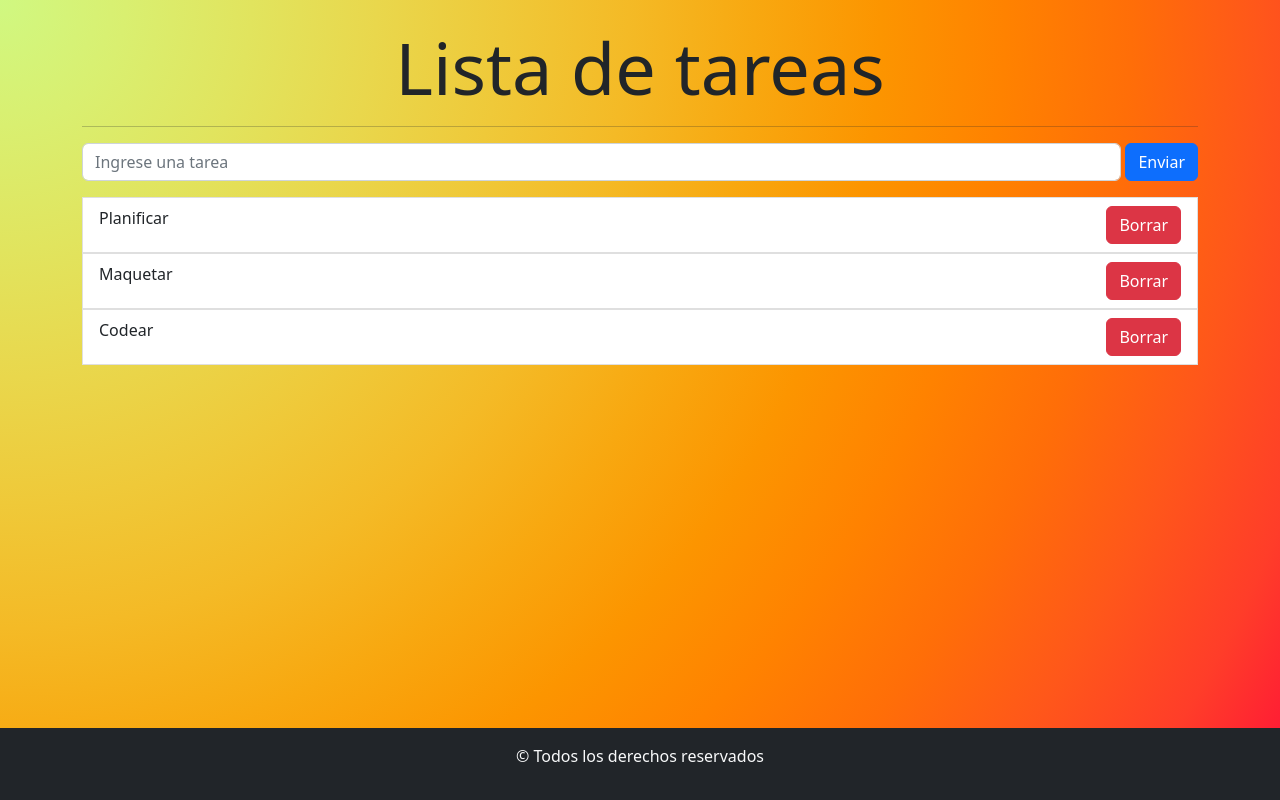
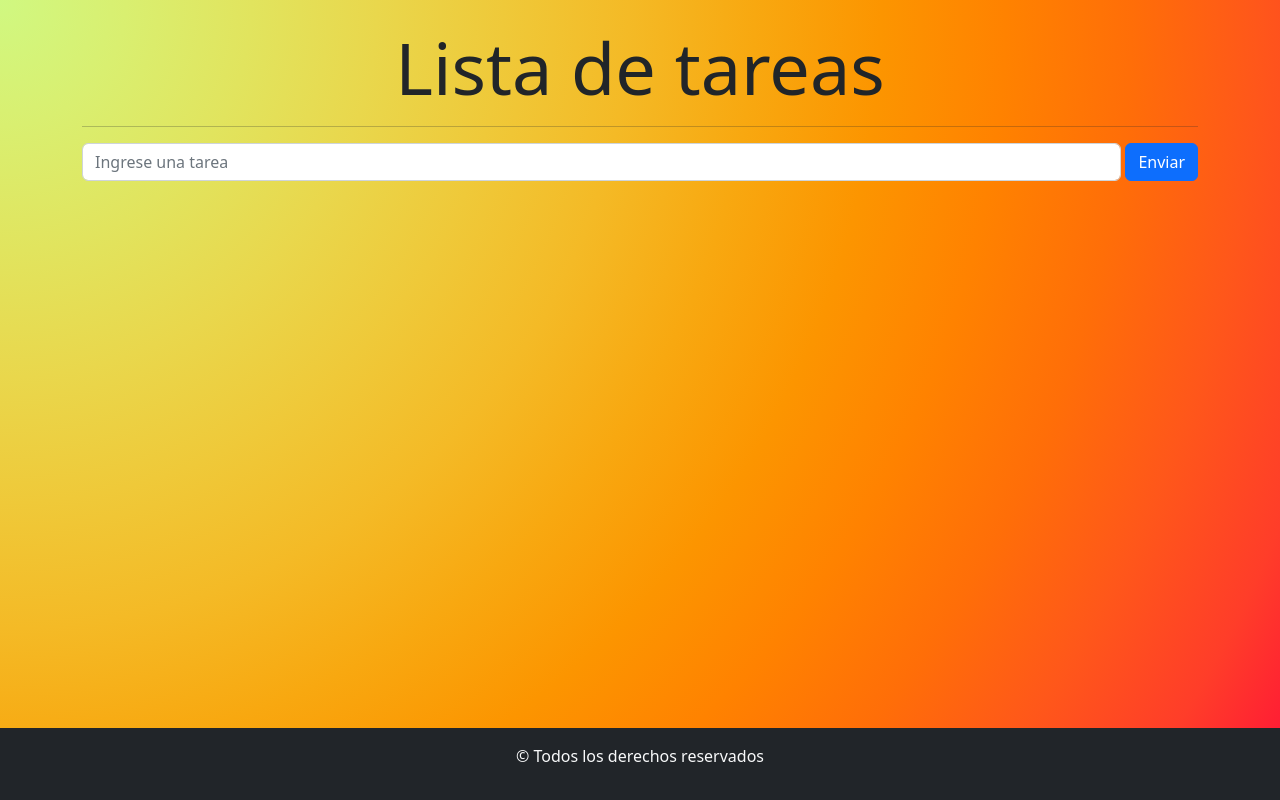
Before and after one commit to lourdesgarciafyl/tp-backend-listaTareas, a React app: page / in a window 1280 px wide. Built offline with nearby package versions, Linux system fonts and the light colour scheme; the HTML template or start-up script is replaced by a standard one.

Commit message:
hacemos que las tareas sean en la lista

```diff
--- a/src/components/FormularioTareas.jsx
+++ b/src/components/FormularioTareas.jsx
@@ -22,7 +22,7 @@ const FormularioTareas = () => {
                 </Button>
             </Form.Group>
         </Form>
-        <ListaTareas></ListaTareas>
+        <ListaTareas arrayTareas={tareas}></ListaTareas>
     </section>
     )
 }
--- a/src/components/ListaTareas.jsx
+++ b/src/components/ListaTareas.jsx
@@ -1,11 +1,12 @@
 import { ListGroup } from "react-bootstrap";
 import ItemTarea from "./ItemTarea";
-const ListaTareas = () => {
+
+const ListaTareas = ({arrayTareas}) => {
     return (
         <ListGroup>
-            <ItemTarea tarea='Planificar'></ItemTarea>
-            <ItemTarea tarea='Maquetar'></ItemTarea>
-            <ItemTarea tarea='Codear'></ItemTarea>
+            {arrayTareas.map((item, indiceTarea) => (
+             <ItemTarea tarea={item} key={indiceTarea}></ItemTarea>
+            ))}
         </ListGroup>
     );
 };
```
